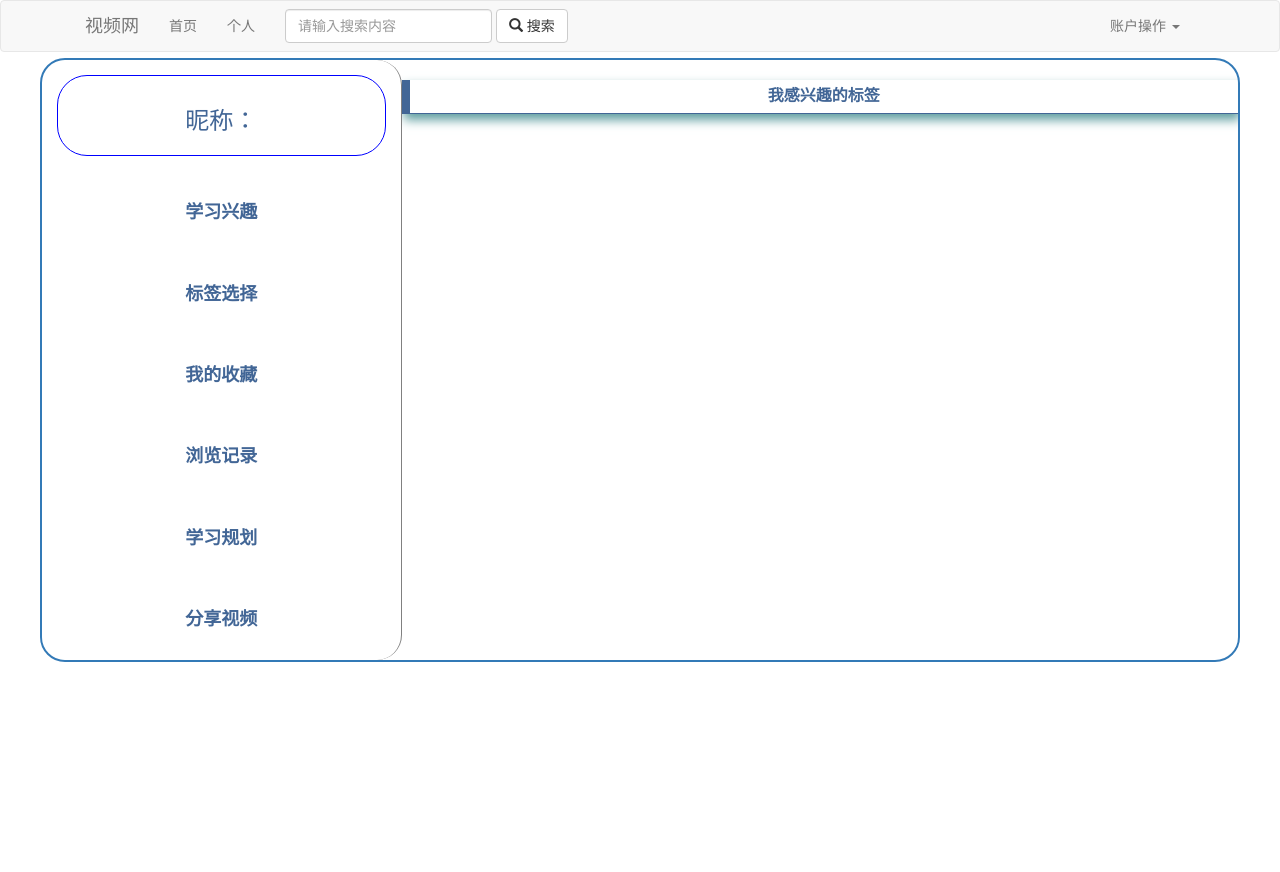
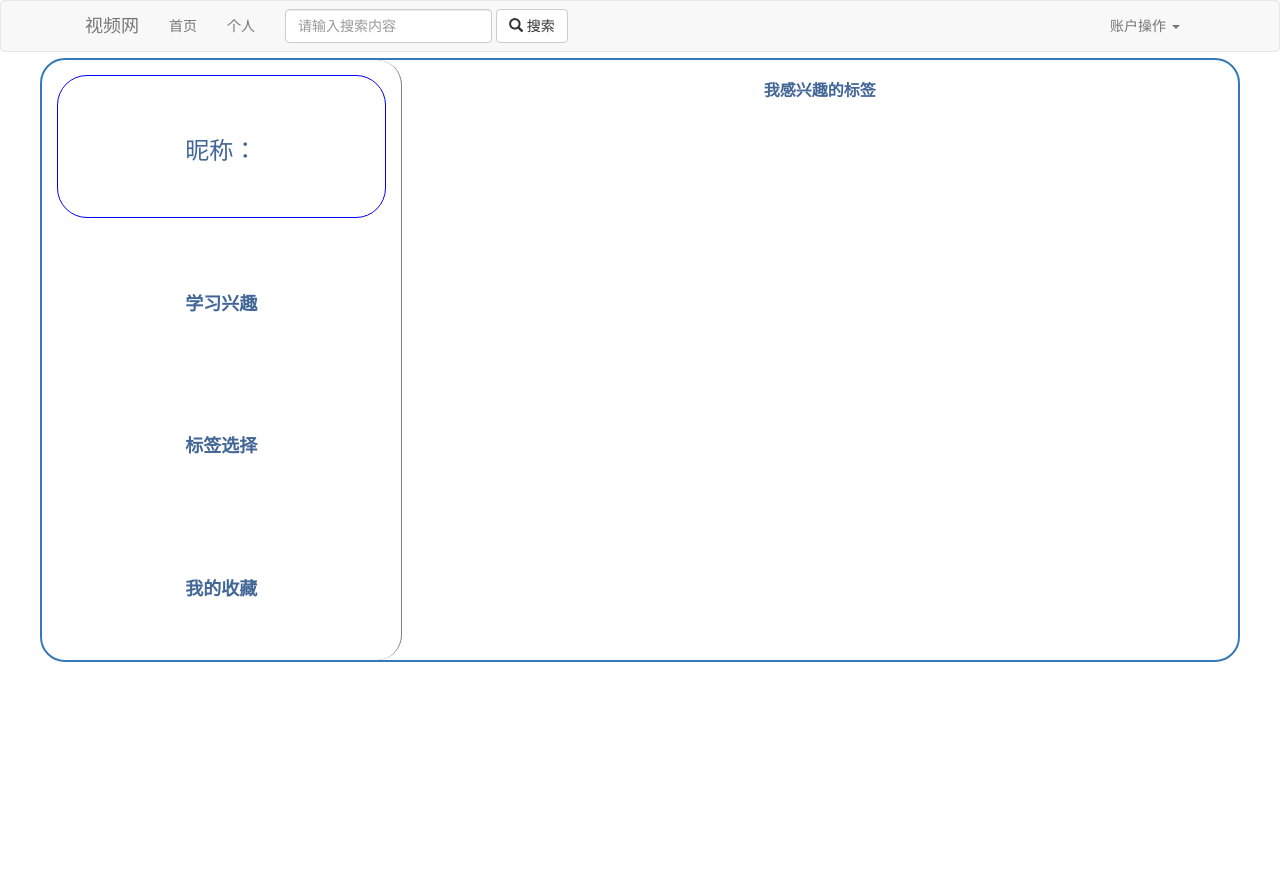
Before and after one commit to lyj20011210/dachuang, a Flask app: template templates/person.html in a window 1280 px wide. Run offline with Flask 2, Linux system fonts and the light colour scheme; the template is opened without the code that fills it, so the values that code supplies are empty; parts of the project's set-up code (start-up, migrations or seed data) failed here and were passed over; some libraries are stand-ins or nearby versions.

Commit message:
个人页面优化--删除无用标签

```diff
--- a/static/css/person.css
+++ b/static/css/person.css
@@ -172,6 +172,17 @@ main {
     padding: 6px;
     float: left;
 }
+.video_title{
+    font-weight: bold;
+    font-size: 20px;
+    /* 文本超出显示成... */
+    text-overflow: ellipsis;
+    display: -webkit-box;
+    -webkit-box-orient: vertical;
+    /* 设置可显示的行数 */
+    -webkit-line-clamp: 1;
+    overflow: hidden;
+}
 .video_up{
     font-family:"微软雅黑";
     font-size: 12px;
@@ -179,103 +190,3 @@ main {
     float: left;
     box-sizing: border-box;
 }
-.video_counts{
-    font-family: "微软雅黑";
-    font-size: 1px;
-    color: #8a8a8a;
-    float: right;
-}
-.video_page{
-    clear: both;
-    width:1200px;
-    margin:0 auto;
-    text-align: center;
-}
-
-.video_detail_left {
-    position: relative;
-    width: 65%;
-    height:  750px;
-    float: left;
-}
-.video_detail_left iframe {
-    position: absolute;
-    width: 100%;
-    height: 750px;
-}
-.video_detail_right{
-    position: relative;
-    width: 25%;
-    height:  750px;
-    float: right;
-    margin-right: 5%;
-}
-.video_introduce{
-    text-align: center;
-}
-.video_introduce_title{
-    font-family: "Microsoft YaHei";
-    font-weight: bold;
-    font-size: 25px;
-    /* 文本超出显示成... */
-    text-overflow: ellipsis;
-    display: -webkit-box;
-    -webkit-box-orient: vertical;
-    /* 设置可显示的行数 */
-    -webkit-line-clamp: 2;
-    overflow: hidden;
-}
-.video_detail_right table{
-    border-collapse: separate;
-    border-spacing: 10px 20px;
-    border-radius: 5px;
-    box-shadow: 2px 2px 5px #1a1e24;
-    box-sizing: border-box;
-    width: 100%;
-    text-align: center;
-    table-layout:fixed ;
-    word-wrap:break-word;
-}
-.td1{
-    width: 30%;
-    color:#ccc;
-    font-size: 20px;
-    font-weight:bold;
-    font-style:italic;
-}
-
-.checkboxLabel {
-    width: auto;
-    height: auto;
-    color: #fff;
-    background: orange;
-    line-height: 26px;
-    text-align: center;
-    border-radius: 4px;
-    font-size: 30px;
-    margin-left: 10px;
-    cursor: pointer;
-    display: inline-block;
-    margin-top: 20px;
-    padding: 10px;
-}
-
-/*#checkBoxInput{*/
-/*    !*visibility: hidden;*!*/
-/*}*/
-
-/*#checkBoxInput:checked+label{*/
-/*    background: #0e6dcd;*/
-/*}*/
-
-.interest_title {
-	font-size:24px;/*字体大小*/
-font-weight:bold;/*设置文本粗细*/
-background-color: #ffffff;/*背景颜色*/
-border-bottom: 1px solid;/*边框宽度 *颜色定义*/
-padding: 5px 15px;/*宽高*/
-border-left: 8px solid;/*定位*/
-margin:18px 0px 18px -20px;/*定位*/
-overflow: hidden;/*溢出修剪*/
-box-shadow:2px 6px 10px #5F9EA0;/*设置块阴影  水平位移   垂直位移 	模糊半径 */
-}
--- a/templates/person.html
+++ b/templates/person.html
@@ -3,9 +3,9 @@
 {% endblock %}
 
 {% block head %}
-
     <link rel="stylesheet" href="../static/css/person.css"/>
     <script src="../static/JS/person.js"></script>
+    <meta name="referrer" content="no-referrer"/>
 {% endblock %}
 
 {% block body %}
@@ -37,24 +37,6 @@
                         <a href="#" onclick="isHidden('div3')">
                             <p></p>
                             <span>我的收藏</span>
-                        </a>
-                    </div>
-                    <div>
-                        <a href="#" onclick="isHidden('div4')">
-                            <p></p>
-                            <span>浏览记录</span>
-                        </a>
-                    </div>
-                    <div>
-                        <a href="#" onclick="isHidden('div5')">
-                            <p></p>
-                            <span>学习规划</span>
-                        </a>
-                    </div>
-                    <div>
-                        <a href="#" onclick="isHidden('div6')">
-                            <p></p>
-                            <span>分享视频</span>
                         </a>
                     </div>
                 </div>
@@ -93,24 +75,14 @@
                                     <div class="video_box" style="margin-left: 5px">
                                         <a href=" {{ url_for('video.detail',vid=video["video_id"]) }}" style="text-decoration: none">
                                             <img src="{{ video["video_image"] }}" alt="图片" style="border-radius: 10px"/>
-                                            <div style="height: 40px; font-size: 16px; font-family: PingFang SC,Helvetica Neue,Microsoft YaHei,sans-serif; text-align: center">
+                                            <div >
                                                 <span class="video_title">{{ video["video_name"] }}</span>
                                             </div>
                                             <div>
                                                 <div class="video_up">
                                                     <img src="/static/image/UP主.png" alt="UP主" style="width: 20px;height: 20px"/>
                                                     <span>{{ video["video_author"] }}</span>
-
                                                 </div>
-
-                                                {# 无效 #}
-{#                                                {% for j in score %}#}
-{#                                                    {% if video['video_id']==j[0] %}#}
-{#                                                        <div class="video_counts">#}
-{#                                                            <span>推荐指数:{{ j[1] }}</span>#}
-{#                                                        </div>#}
-{#                                                    {% endif %}#}
-{#                                                {% endfor %}#}
                                             </div>
                                         </a>
                                         <i class="glyphicon glyphicon-option-vertical" style="float: right" title="更多操作"></i>
```
